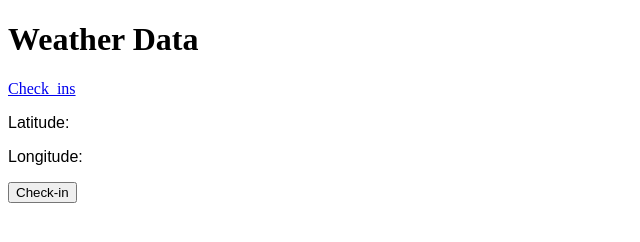
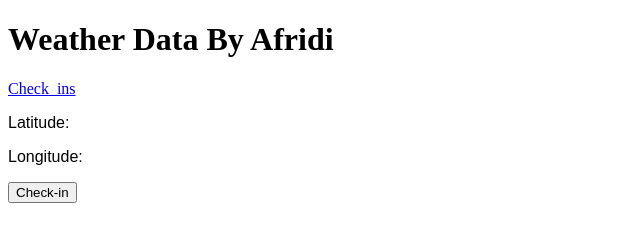
Before and after one commit to AwaadRehman/Weather-Web, a website: page public/index.html in a window 1280 px wide. Shown: the whole page, without its empty margins (0-640 px from the left). Drawn offline with Linux system fonts and the light colour scheme.

Commit message:
tweaked the heading tag

```diff
--- a/public/index.html
+++ b/public/index.html
@@ -13,7 +13,7 @@
     </style>
 </head>
 <body>
-    <h1>Weather Data</h1>
+    <h1>Weather Data By Afridi</h1>
     <a href="logs/checkin.html">Check_ins</a>
     <p>Latitude: <span id="lat"></span></p>
     <p>Longitude: <span id="lon"></span></p>
```
